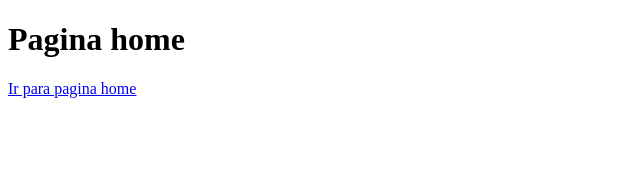
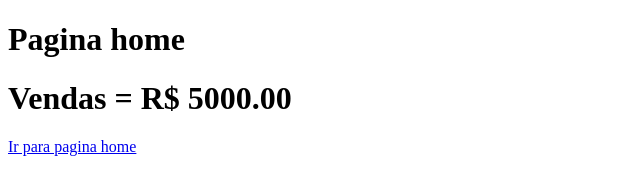
Before and after one commit to kawan14/site-de-vendas, a plain HTML site: page vendas.html in a window 1280 px wide. Shown: the whole page, without its empty margins (0-640 px from the left). Drawn offline with Linux system fonts and the light colour scheme.

Commit message:
acrescentando valor das vendas

```diff
--- a/vendas.html
+++ b/vendas.html
@@ -7,6 +7,7 @@
 </head>
 <body>
     <h1>Pagina home</h1>
+    <h1> Vendas = R$ 5000.00</h1>
     <a href="index.html"> Ir para pagina home</a>
 </body>
 </html>
```
